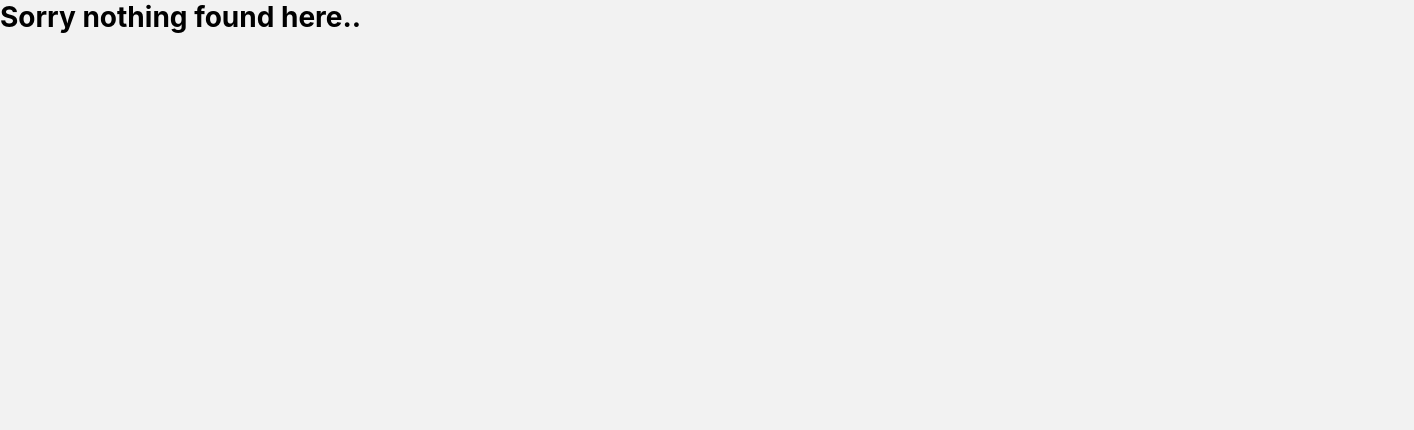
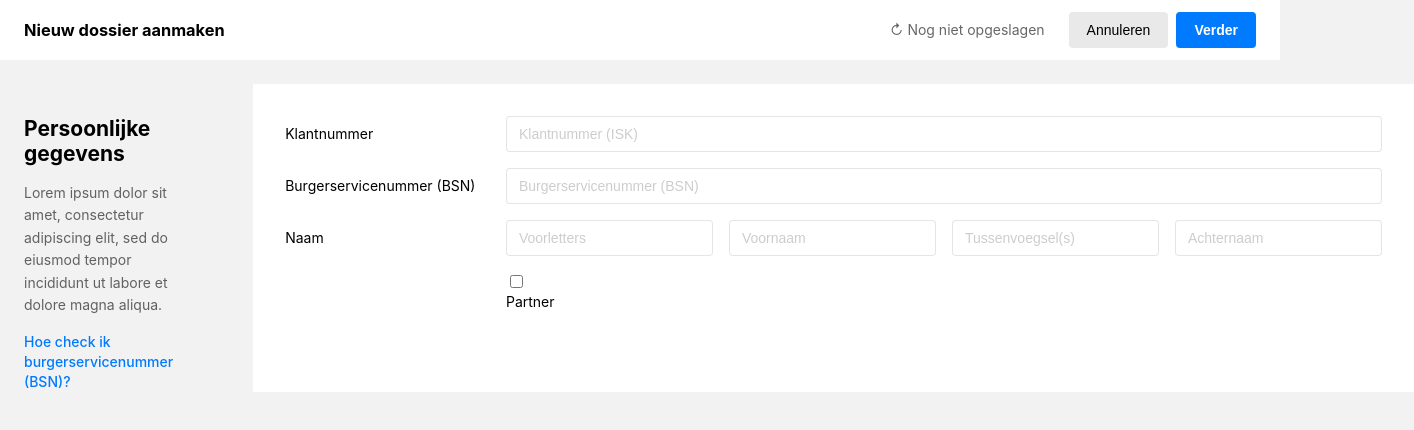
Before and after one commit to vikpande/thuiszorg_react, a React (Create React App) app: page /create-dossier in a window 1280 px wide. Shown: the top 430 px of the page, 1414 px wide, since content can reach past the window. Built offline with nearby package versions, Linux system fonts and the light colour scheme.

Commit message:
Created start of new dossier flow

```diff
--- a/src/components/Button.js
+++ b/src/components/Button.js
@@ -1,16 +1,11 @@
 import React, { Component } from "react";
 import styled, { css } from "styled-components";
 
-const KindHollow = `
-background-color: transparent !important;
-border-color: #007aff;
-color: #007aff;
-`;
-
-const KindBare = `
-background-color: transparent !important;
-border-color: transparent !important;
-color: #007aff;
+const Secondary = `
+background-color: #e9e9e9;
+border-color: #e9e9e9;
+color: #000000;
+font-weight: 400;
 `;
 
 const StyledButton = styled.button`
@@ -32,14 +27,13 @@ const StyledButton = styled.button`
         outline: 0;
     }
 
-    ${props => props.kind === "hollow" ? css`${KindHollow}` : ''}
-    ${props => props.kind === "bare" ? css`${KindBare}` : ''}
+    ${props => props.secondary ? css`${Secondary}` : ''}
 `;
 
 class Button extends Component {
     render() {
         return (
-            <StyledButton type={this.props.type} kind={this.props.kind}>{this.props.label}</StyledButton>
+            <StyledButton {...this.props}>{this.props.label}</StyledButton>
         );
     }
 }
--- /dev/null
+++ b/src/components/FormDescription.js
@@ -0,0 +1,10 @@
+import styled from "styled-components";
+
+export default styled.div`
+    display: grid;
+    grid-template-columns: 1fr;
+    grid-auto-rows: minmax(min-content, max-content);
+    grid-row-gap: 16px;
+
+    padding-top: 32px;
+`;
--- /dev/null
+++ b/src/components/FormGroup.js
@@ -0,0 +1,8 @@
+import styled from "styled-components";
+
+export default styled.div`
+    display: grid;
+    grid-template-columns: 1fr 2fr;
+    grid-template-rows: min-content;
+    grid-column-gap: 80px;
+`;
--- /dev/null
+++ b/src/components/FormInputs.js
@@ -0,0 +1,11 @@
+import styled from "styled-components";
+
+export default styled.div`
+    display: grid;
+    grid-template-columns: 1fr;
+    grid-auto-rows: minmax(min-content, max-content);
+    grid-row-gap: 16px;
+    align-items: start;
+    background-color: #ffffff;
+    padding: 32px;
+`;
--- /dev/null
+++ b/src/components/HorizontalFormGroup.js
@@ -0,0 +1,11 @@
+import styled from "styled-components";
+
+export default styled.div`
+    display: grid;
+    grid-template-columns: 16vw auto;
+    grid-auto-flow: column;
+    grid-template-rows: 1fr;
+    grid-column-gap: 16px;
+    align-items: center;
+    justify-items: stretch;
+`;
--- a/src/index.css
+++ b/src/index.css
@@ -34,7 +34,8 @@ table {
   table-layout: fixed;
 }
 
-.table-light {
+.table-light,
+.light {
   color: rgba(0, 0, 0, 0.6);
 }
 
@@ -85,7 +86,7 @@ p {
   line-height: 160%;
 }
 
-h1 {
+h1, h2, h3 {
   margin: 0;
   padding: 0;
 }
@@ -112,3 +113,23 @@ nav {
 .search-input {
   width: 300px;
 }
+
+.progress-bar {
+    position: fixed;
+    left: 0;
+    top: 0;
+    right: 0;
+    width: 100%;
+    height: 60px;
+    background-color: #ffffff;
+    z-index: 999;
+
+    padding: 0 24px;
+    grid-column-gap: 24px !important;
+}
+
+input[type=number]::-webkit-inner-spin-button,
+input[type=number]::-webkit-outer-spin-button {
+  -webkit-appearance: none;
+  margin: 0;
+}
--- a/src/modules/App.js
+++ b/src/modules/App.js
@@ -8,6 +8,7 @@ import Dashboard from "./Dashboard";
 import Klanten from "./Klanten";
 import Dossiers from "./Dossiers";
 import DossierDetail from "./DossierDetail";
+import NewDossier from "./NewDossier";
 import Medewerkers from "./Medewerkers";
 import MedewerkerDetail from "./MedewerkerDetail";
 import Activiteiten from "./Activiteiten";
@@ -34,13 +35,14 @@ class App extends Component {
                     <React.Fragment>
                         <Navbar />
                         <Switch>
-                            <Route exact path="/dashboard" component={Dashboard} />
-                            <Route exact path="/klanten" component={Klanten} />
+                            <Route path="/dashboard" component={Dashboard} />
+                            <Route path="/klanten" component={Klanten} />
                             <Route exact path="/dossiers" render={() => <Dossiers dossierlist={this.state.dossiers} />} />
                             <Route exact path="/dossiers/:dossierId" render={() => <DossierDetail dossierlist={this.state} />} />
+                            <Route exact path="/create-dossier" component={NewDossier} />
                             <Route exact path="/medewerkers" render={() => <Medewerkers employeelist={this.state.employees} />} />
                             <Route exact path="/medewerkers/:medewerkerId" component={MedewerkerDetail} />
-                            <Route exact path="/activiteiten" component={Activiteiten} />
+                            <Route path="/activiteiten" component={Activiteiten} />
                         </Switch>
                     </React.Fragment>
                 </BrowserRouter>
--- a/src/modules/Dossiers.js
+++ b/src/modules/Dossiers.js
@@ -75,7 +75,9 @@ class Dossiers extends Component {
                             <option value="closed">Gesloten dossiers</option>
                         </Select>
                     </HorizontalGroup>
-                    <Button label="Nieuw dossier" />
+                    <NavLink to="/create-dossier">
+                        <Button label="Nieuw dossier" />
+                    </NavLink>
                 </HorizontalGroup>
                 <table>
                     <thead>
--- a/src/modules/Medewerkers.js
+++ b/src/modules/Medewerkers.js
@@ -68,7 +68,7 @@ class Employees extends Component {
                                 <td>
                                     <Employee employeeName={filteredList[key].employeename} />
                                 </td>
-                                <td><a href="#" className="table-link">{filteredList[key].email}</a></td>
+                                <td><a href=" " className="table-link">{filteredList[key].email}</a></td>
                                 <td className="table-light">{filteredList[key].phonenumber}</td>
                                 <td className="table-light right">{filteredList[key].workedhours}</td>
                                 <td className="right">{filteredList[key].activedossiers}</td>
--- a/src/modules/Navbar.js
+++ b/src/modules/Navbar.js
@@ -12,7 +12,7 @@ const NavigationBar = styled.nav`
     width: 100%;
     height: 60px;
     background-color: #003876;
-    z-index: 999;
+    z-index: 888;
 
     padding: 0 24px;
 
--- /dev/null
+++ b/src/modules/NewDossier.js
@@ -0,0 +1,92 @@
+import React, { Component } from "react";
+import { NavLink } from "react-router-dom";
+import Grid from "../components/Grid";
+import HorizontalGroup from "../components/HorizontalGroup";
+import HorizontalFormGroup from "../components/HorizontalFormGroup";
+import Button from "../components/Button";
+import Input from "../components/Input";
+import FormGroup from "../components/FormGroup";
+import FormDescription from "../components/FormDescription";
+import FormInputs from "../components/FormInputs";
+
+class NewDossier extends Component {
+
+    render() {
+        return (
+            <Grid>
+                <form action="">
+                    <HorizontalGroup className="progress-bar">
+                        <h3>Nieuw dossier aanmaken</h3>
+                        <HorizontalGroup>
+                            <p className="light">↻ Nog niet opgeslagen</p>
+                        </HorizontalGroup>
+                        <HorizontalGroup>
+                            <NavLink to="/dossiers/">
+                                <Button secondary label="Annuleren" />
+                            </NavLink>
+                            <Button label="Verder" />
+                        </HorizontalGroup>
+                    </HorizontalGroup>
+                    <FormGroup>
+                        <FormDescription>
+                            <h2>Persoonlijke gegevens</h2>
+                            <p className="light">Lorem ipsum dolor sit amet, consectetur adipiscing elit, sed do eiusmod tempor incididunt ut labore et dolore magna aliqua.</p>
+                            <a href=" ">Hoe check ik burgerservicenummer (BSN)?</a>
+                        </FormDescription>
+                        <FormInputs>
+                            <HorizontalFormGroup>
+                                <p>Klantnummer</p>
+                                <Input
+                                    type="number"
+                                    required
+                                    placeholder="Klantnummer (ISK)"
+                                />
+                            </HorizontalFormGroup>
+                            <HorizontalFormGroup>
+                                <p>Burgerservicenummer (BSN)</p>
+                                <Input
+                                    type="number"
+                                    required
+                                    placeholder="Burgerservicenummer (BSN)"
+                                />
+                            </HorizontalFormGroup>
+                            <HorizontalFormGroup>
+                                <p>Naam</p>
+                                <Input
+                                    type="text"
+                                    required
+                                    placeholder="Voorletters"
+                                />
+                                <Input
+                                    type="text"
+                                    required
+                                    placeholder="Voornaam"
+                                />
+                                <Input
+                                    type="text"
+                                    required
+                                    placeholder="Tussenvoegsel(s)"
+                                />
+                                <Input
+                                    type="text"
+                                    required
+                                    placeholder="Achternaam"
+                                />
+                            </HorizontalFormGroup>
+                            <HorizontalFormGroup>
+                                <p> </p>
+                                <div>
+                                    <Input
+                                        type="checkbox"
+                                    /><p>Partner</p>
+                                </div>
+                            </HorizontalFormGroup>
+                        </FormInputs>
+                    </FormGroup>
+                </form>
+            </Grid>
+        );
+    }
+}
+
+export default NewDossier;
--- a/src/modules/Router.js
+++ b/src/modules/Router.js
@@ -14,10 +14,11 @@ const Router = () => (
       <Route path="/dashboard" component={App} />
       <Route path="/klanten" component={App} />
       <Route path="/dossiers" component={App} />
+      <Route path="/dossiers/:dossierId" component={App} />
+      <Route path="/create-dossier" component={App} />
       <Route path="/medewerkers" component={App} />
+      <Route path="/medewerkers/:medewerkerId" component={App} />
       <Route path="/activiteiten" component={App} />
-      <Route path="/dossiers/:dossierId" component={App} />
-      <Route path="/medewerkers/:medewerkerId" component={App} />
       <Route component={NotFound} />
     </Switch>
   </BrowserRouter>
```
